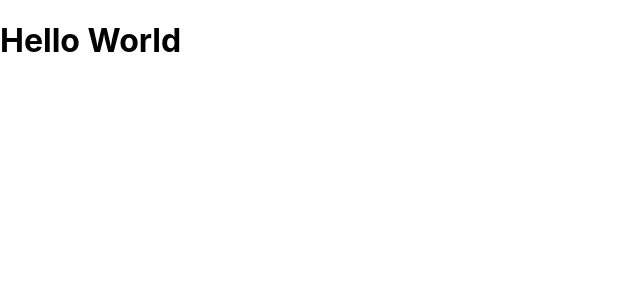
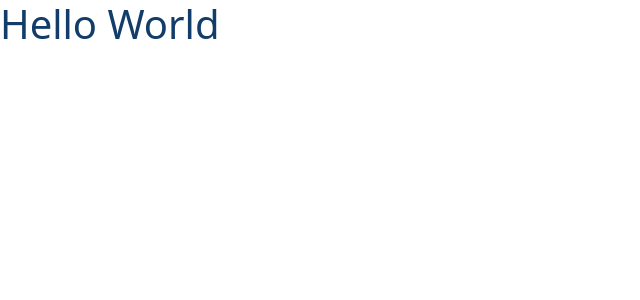
Before and after one commit to Yunxin119/shopping-app, a React (Create React App) app in the folder client/: page / in a window 1280 px wide. Shown: the top 300 px of the page, without its empty margins (0-640 px from the left). Built offline with nearby package versions, Linux system fonts and the light colour scheme.

Commit message:
add bootstrap

```diff
--- a/client/src/App.js
+++ b/client/src/App.js
@@ -1,9 +1,10 @@
 import React from 'react'
+import './assets/custom.css';
 
 const App = () => {
   return (
     <>
-    <h1>Hello World</h1>
+    <h1 className='text-primary'>Hello World</h1>
     </>
   )
 }
--- /dev/null
+++ b/client/src/assets/custom.css
@@ -0,0 +1,35 @@
+/* src/custom.css */
+:root {
+    --primary-color: #edc7b7; /* background */
+    --secondary-color: #eee2dc; /* second background */
+    --text-color: #123c69; /* text */
+    --sectext-color: #ac3b61; /* second text */
+    --shadow-color: #bab2b5; /* shadow hover */
+    --success-color: #7fbc8d; /* success */
+    --info-color: #439aa8; /* info */
+    --warning-color: #e7d293; /* warning */
+    --danger-color: #ca5e68; /* danger */
+  }
+
+  /* Background Colors */
+  .bg-primary {
+    background-color: var(--primary-color) !important;
+  }
+
+  .bg-secondary {
+    background-color: var(--secondary-color) !important;
+  }
+
+  /* Text Colors */
+  .text-primary {
+    color: var(--text-color) !important;
+  }
+
+  .text-secondary {
+    color: var(--sectext-color) !important;
+  }
+
+  /* Shadow Color */
+  .shadow-custom {
+    box-shadow: 0 4px 8px var(--shadow-color);
+  }
--- a/client/src/index.js
+++ b/client/src/index.js
@@ -1,6 +1,7 @@
 import React from 'react';
 import ReactDOM from 'react-dom/client';
 import './index.css';
+import 'bootstrap/dist/css/bootstrap.min.css'
 import App from './App';
 import reportWebVitals from './reportWebVitals';
 
```
